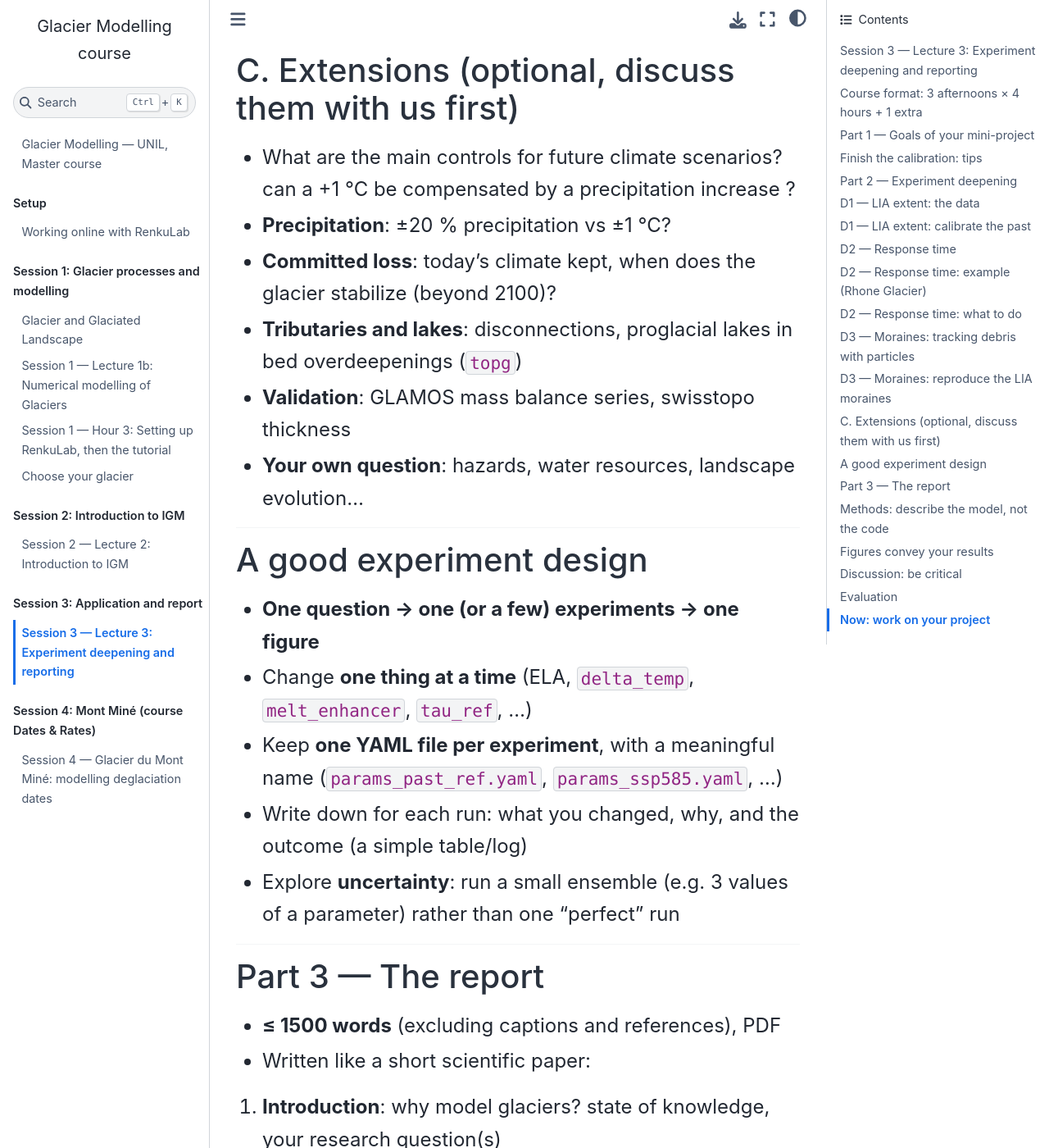
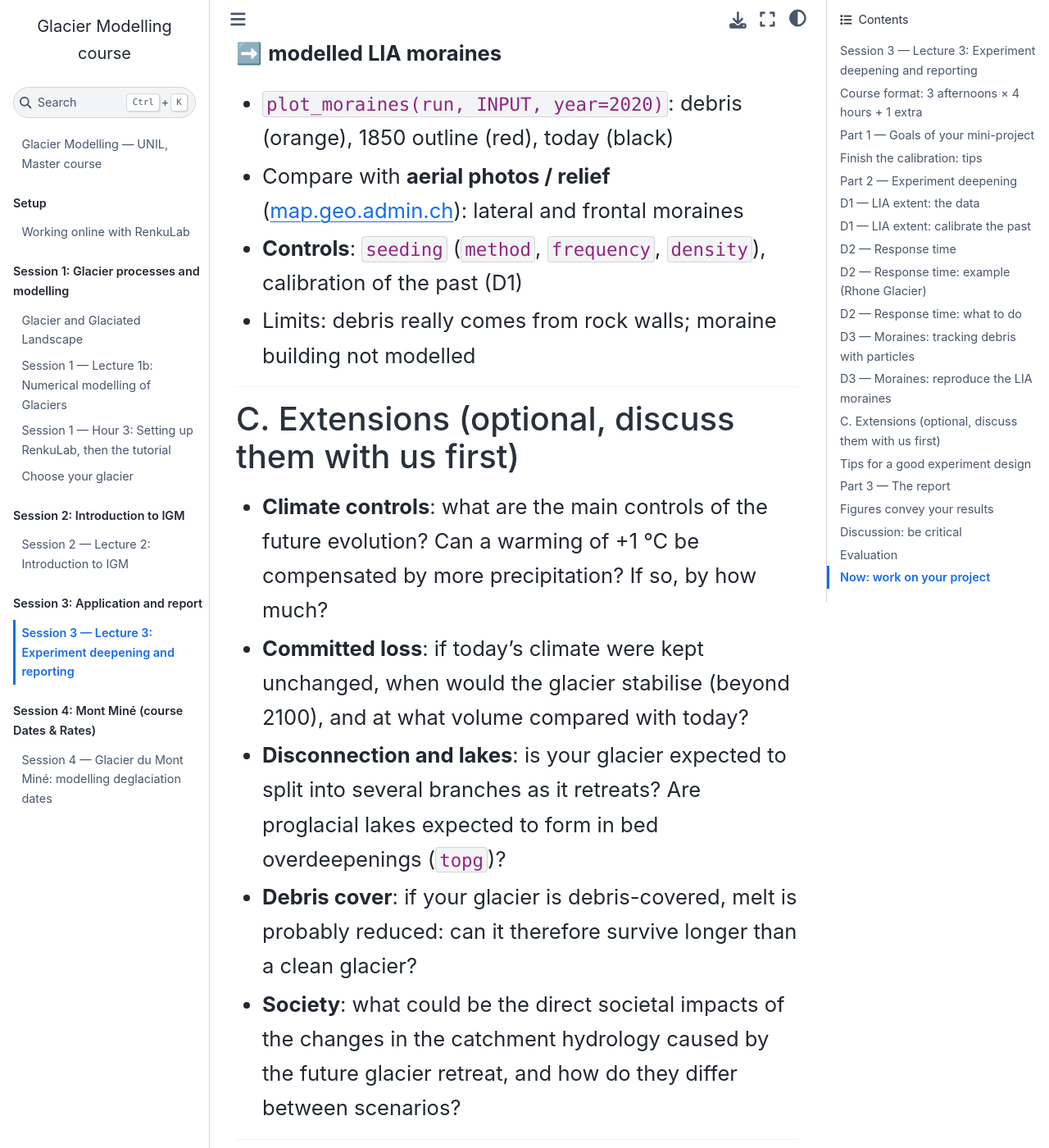
Before and after one commit to jouvetg/glamod, a Jupyter Book: the page built from session3/lecture-3-application-and-report.md, in a window 1280 px wide and 1400 px high, scrolled down 8559 px. Shown: the whole window at 82% size. Built offline with Jupyter Book 1.0.4 settings and Sphinx 7.4.7 and the Sphinx Book theme 1.1.4, drawn with Linux system fonts in a browser that asks for light colours; pages that are not in the unit, such as notebooks, are missing from menus; some of the changed text lies outside the part shown.

Commit message:
Lecture 3: extensions rewritten (English)

```diff
--- a/session3/lecture-3-application-and-report.md
+++ b/session3/lecture-3-application-and-report.md
@@ -162,20 +162,19 @@
 - Limits: debris really comes from rock walls; moraine building not modelled
 ---
 
+<style scoped>section { font-size: 1.6em; }</style>
+
 # C. Extensions (optional, discuss them with us first)
 
-- What are the main controls for future climate scenarios? can a +1 °C be compensated by a precipitation increase ?
-
-- **Precipitation**: ±20 % precipitation vs ±1 °C?
-- **Committed loss**: today's climate kept, when does the glacier stabilize (beyond 2100)?
-- **Tributaries and lakes**: disconnections, proglacial lakes in bed overdeepenings (`topg`)
-- **Validation**: GLAMOS mass balance series, swisstopo thickness
-- **Your own question**: hazards, water resources, landscape evolution...
-
+- **Climate controls**: what are the main controls of the future evolution? Can a warming of +1 °C be compensated by more precipitation? If so, by how much?
+- **Committed loss**: if today's climate were kept unchanged, when would the glacier stabilise (beyond 2100), and at what volume compared with today?
+- **Disconnection and lakes**: is your glacier expected to split into several branches as it retreats? Are proglacial lakes expected to form in bed overdeepenings (`topg`)?
+- **Debris cover**: if your glacier is debris-covered, melt is probably reduced: can it therefore survive longer than a clean glacier?
+- **Society**: what could be the direct societal impacts of the changes in the catchment hydrology caused by the future glacier retreat, and how do they differ between scenarios?
 
 ---
 
-# A good experiment design
+# Tips for a good experiment design
 
 - **One question → one (or a few) experiments → one figure**
 - Change **one thing at a time** (ELA, `delta_temp`, `melt_enhancer`, `tau_ref`, ...)
@@ -183,31 +182,19 @@
 - Write down for each run: what you changed, why, and the outcome (a simple table/log)
 - Explore **uncertainty**: run a small ensemble (e.g. 3 values of a parameter) rather than one "perfect" run
 
-
-
 ---
 
 # Part 3 — The report
 
 - **≤ 1500 words** (excluding captions and references), PDF
-- Written like a short scientific paper:
+- Written like a short scientific paper, such as (suggestion -- not a strict rule)
 
 1. **Introduction**: why model glaciers? state of knowledge, your research question(s)
 2. **Study site**: location, characteristics, history, available observations
-3. **Methods**: the model (what it does, *not* how you ran it: no code, no YAML), data, experiments
-4. **Results**: figures!
+3. **Methods**: the model (what it does, *not* how you ran it: no code, no YAML), data, experiments, **this is not a technical documentation**
+4. **Results**: figures, what you found
 5. **Discussion**: answer your questions, limitations, uncertainties
 6. **Conclusion** + references
-
----
-
-# Methods: describe the model, not the code
-
-❌ "We ran `igm_run +experiment=params_past` with `smb: method: oggm` and `melt_enhancer: 1.4`."
-
-✅ "Ice flow is modelled with the Instructed Glacier Model (IGM; Jouvet & Cordonnier, 2023), which solves a higher-order approximation of the Stokes equations with a physics-informed neural network. The surface mass balance is computed with a monthly temperature-index model (Maussion et al., 2019), forced by the GSWP3-W5E5 climate; melt was scaled by a factor of 1.4 to reproduce the observed front position in 2020."
-
-A reader who does not know IGM must understand what you did, and be able to reproduce it.
 
 ---
 
```
